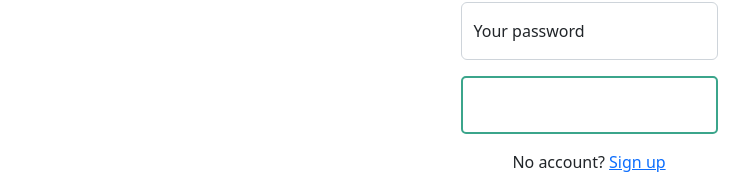
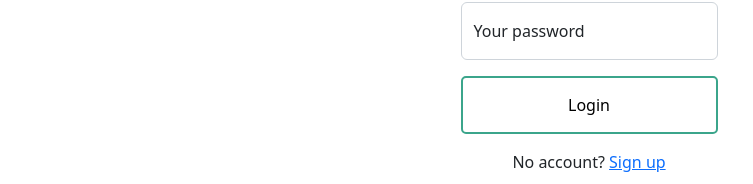
Before and after one commit to asenka0301/frontend-bootcamp-project-12, a React (Create React App) app in the folder frontend/: page /login in a window 1280 px wide. Shown: the part 500-684 px from the top of the page, without its empty margins (51-804 px from the left). Built offline with nearby package versions, Linux system fonts and the light colour scheme; no server answers.

Commit message:
fix button styling

```diff
--- a/frontend/src/Components/LoginPage.jsx
+++ b/frontend/src/Components/LoginPage.jsx
@@ -6,7 +6,7 @@ import {
 } from 'react';
 import { useFormik } from 'formik';
 import * as Yup from 'yup';
-import { Form, Button } from 'react-bootstrap';
+import { Form } from 'react-bootstrap';
 import axios from 'axios';
 import { useNavigate, Navigate } from 'react-router-dom';
 import routes from '../routes.js';
@@ -100,7 +100,7 @@ function LoginPage() {
               <Form.Label htmlFor="password">Your password</Form.Label>
               <Form.Control.Feedback type="invalid">Invalid username or password</Form.Control.Feedback>
             </Form.Group>
-            <Button type="submit" className="btn-submit">Login</Button>
+            <button type="submit" className="btn-submit">Login</button>
           </Form>
         </fieldset>
         <footer>
```
